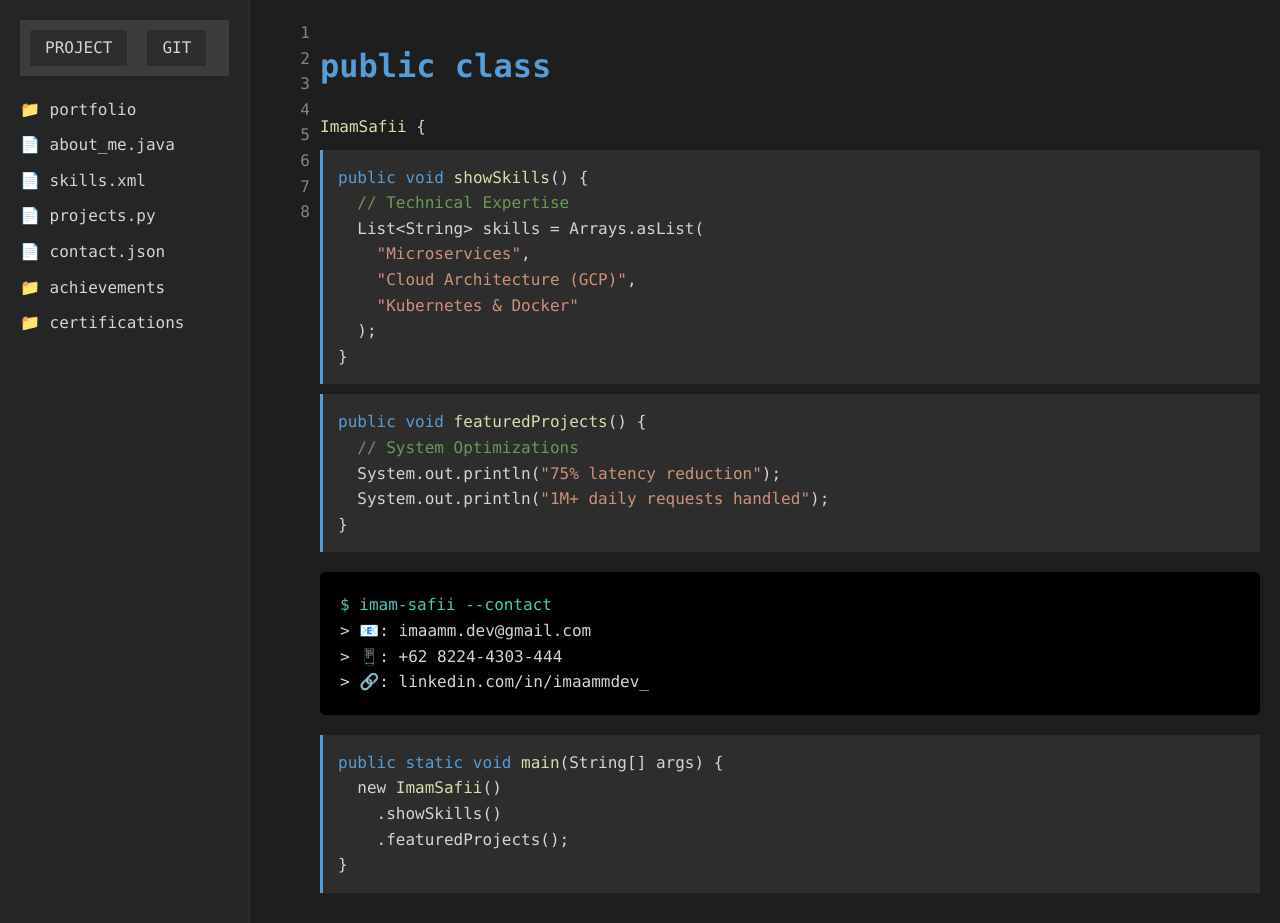
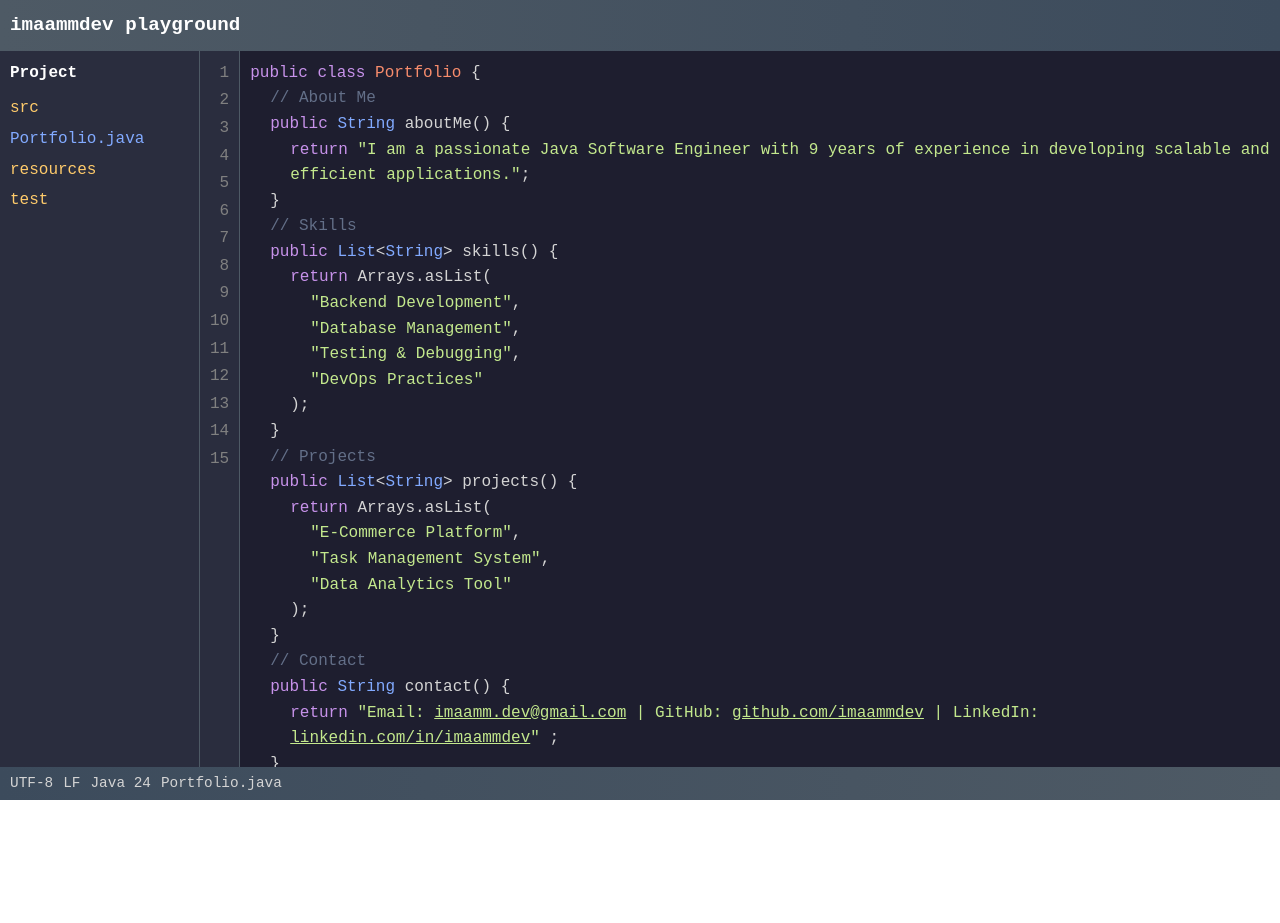
Before and after one commit to imaammdev/imaammdev.github.io, a plain HTML site: page index.html in a window 1280 px wide. After the commit the page ends 800 px from the top, so only its background shows below. Drawn offline with Linux system fonts and the light colour scheme.

Commit message:
Update index.html

```diff
--- a/index.html
+++ b/index.html
@@ -3,199 +3,266 @@
 <head>
     <meta charset="UTF-8">
     <meta name="viewport" content="width=device-width, initial-scale=1.0">
-    <title>Imam Safii | Dev IDE Portfolio</title>
+    <title>imaamm.dev portofolio</title>
     <style>
-        :root {
-            --ide-bg: #1e1e1e;
-            --ide-text: #d4d4d4;
-            --keyword: #569cd6;
-            --string: #ce9178;
-            --comment: #6a9955;
-            --function: #dcdcaa;
-            --number: #b5cea8;
+        /* General Styles */
+* {
+    margin: 0;
+    padding: 0;
+    box-sizing: border-box;
 }
 
 body {
-            margin: 0;
-            background: var(--ide-bg);
-            color: var(--ide-text);
-            font-family: 'Fira Code', 'Consolas', monospace;
+    font-family: 'JetBrains Mono', 'Courier New', Courier, monospace;
+    background: linear-gradient(to bottom, #1e1e2f, #2b2b43); /* Gradient background */
+    color: #d4d4d4; /* Default text color */
     line-height: 1.6;
+    overflow: hidden; /* Prevent body-level scrolling */
 }
 
-        .ide-container {
-            display: grid;
-            grid-template-columns: 250px 1fr;
-            min-height: 100vh;
+.intellij {
+    display: flex;
+    flex-direction: column;
+    height: 100vh; /* Full screen height */
 }
 
-        /* IDE Sidebar */
-        .sidebar {
-            background: #252526;
-            padding: 20px;
-            border-right: 1px solid #333;
+.header {
+    background: linear-gradient(to right, #4e5a65, #3c4b5c); /* Gradient toolbar */
+    padding: 10px;
+    display: flex;
+    align-items: center;
+    justify-content: space-between;
 }
 
-        .file-tree {
-            list-style: none;
-            padding: 0;
+.logo {
+    font-size: 1.2rem;
+    font-weight: bold;
+    color: #ffffff; /* White logo text */
 }
 
-        .file-tree li {
-            padding: 5px 0;
+.buttons {
+    display: flex;
+    gap: 10px;
+}
+
+.button {
+    color: #d4d4d4; /* Toolbar button text */
     cursor: pointer;
 }
 
-        .file-tree li:hover {
-            background: #2a2d2e;
+.button:hover {
+    color: #ffffff; /* Highlight on hover */
 }
 
-        /* Main Editor Area */
+.main-content {
+    display: flex;
+    flex: 1;
+    overflow: hidden; /* Prevent main content from overflowing */
+}
+
+.sidebar {
+    width: 200px;
+    background: #2a2d3e; /* Vibrant sidebar background */
+    padding: 10px;
+    border-right: 1px solid #4e5a65;
+    overflow-y: auto; /* Enable vertical scrolling for sidebar */
+}
+
+.sidebar-header {
+    font-weight: bold;
+    margin-bottom: 10px;
+    color: #ffffff;
+}
+
+.project-tree {
+    list-style: none;
+    padding: 0;
+    margin: 0;
+}
+
+.project-tree li {
+    margin: 5px 0;
+}
+
+.folder {
+    color: #ffcb6b; /* Bright yellow for folders */
+    cursor: pointer;
+}
+
+.file {
+    color: #82aaff; /* Bright blue for files */
+    cursor: pointer;
+}
+
 .editor {
-            padding: 20px;
-            position: relative;
+    flex: 1;
+    display: flex;
+    overflow: hidden; /* Prevent editor from overflowing */
 }
 
 .line-numbers {
-            position: absolute;
-            left: 0;
-            top: 0;
-            padding: 20px;
-            color: #858585;
-            text-align: right;
-            width: 40px;
+    background: #2a2d3e; /* Vibrant line number background */
+    color: #808080; /* Gray for line numbers */
+    padding: 10px;
+    border-right: 1px solid #4e5a65;
+    user-select: none;
+    overflow-y: auto; /* Enable vertical scrolling for line numbers */
 }
 
-        .code-content {
-            margin-left: 50px;
+.line-numbers span {
+    display: block;
+    text-align: right;
+    margin-bottom: 2px;
 }
 
-        /* Syntax Highlighting */
-        .keyword { color: var(--keyword); }
-        .string { color: var(--string); }
-        .comment { color: var(--comment); }
-        .function { color: var(--function); }
-        .number { color: var(--number); }
-
-        /* Project Cards */
-        .project-card {
-            background: #2d2d2d;
-            padding: 15px;
-            margin: 10px 0;
-            border-left: 3px solid var(--keyword);
+.code {
+    padding: 10px;
+    flex: 1;
+    overflow-y: auto; /* Enable vertical scrolling for code area */
+    background: #1e1e2f; /* Dark editor background */
 }
 
-        .project-card:hover {
-            background: #3c3c3c;
+.line {
+    margin: 0;
 }
 
-        /* Terminal Effect */
-        .terminal {
-            background: #000;
-            padding: 20px;
-            border-radius: 5px;
-            margin: 20px 0;
+.indent {
+    margin-left: 20px;
 }
 
-        .prompt {
-            color: #4ec9b0;
+.double-indent {
+    margin-left: 40px;
 }
 
-        /* IDE Top Bar */
-        .ide-header {
-            background: #3c3c3c;
-            padding: 10px;
-            display: flex;
-            gap: 20px;
+.triple-indent {
+    margin-left: 60px;
 }
 
-        .tab {
-            padding: 5px 15px;
-            background: #2d2d2d;
-            border-radius: 3px 3px 0 0;
+.keyword {
+    color: #c792ea; /* Purple for keywords */
 }
 
-        /* Animations */
-        @keyframes blink {
-            50% { opacity: 0; }
+.class-name {
+    color: #f78c6c; /* Orange for class names */
 }
 
-        .cursor {
-            animation: blink 1s step-end infinite;
+.type {
+    color: #82aaff; /* Bright blue for types */
 }
 
-        /* Responsive Design */
-        @media (max-width: 768px) {
-            .ide-container {
-                grid-template-columns: 1fr;
+.string {
+    color: #c3e88d; /* Green for strings */
 }
-            .sidebar {
-                display: none;
+
+.comment {
+    color: #636f88; /* Soft gray for comments */
 }
+
+.status-bar {
+    background: linear-gradient(to right, #3c4b5c, #4e5a65); /* Gradient status bar */
+    padding: 5px 10px;
+    display: flex;
+    gap: 10px;
+    color: #d4d4d4;
+    font-size: 0.9rem;
+}
+
+.status-item {
+    cursor: default;
 }
     </style>
 </head>
 <body>
-    <div class="ide-container">
+    <!-- IntelliJ-like Container -->
+    <div class="intellij">
+        <!-- Header (Toolbar) -->
+        <div class="header">
+            <div class="toolbar">
+                <span class="logo">imaammdev playground</span>
+            </div>
+        </div>
+
+        <!-- Main Content Area -->
+        <div class="main-content">
+            <!-- Sidebar (Project Explorer) -->
             <div class="sidebar">
-            <div class="ide-header">
-                <div class="tab active">PROJECT</div>
-                <div class="tab">GIT</div>
-            </div>
-            <ul class="file-tree">
-                <li>📁 portfolio</li>
-                <li>📄 about_me.java</li>
-                <li>📄 skills.xml</li>
-                <li>📄 projects.py</li>
-                <li>📄 contact.json</li>
-                <li>📁 achievements</li>
-                <li>📁 certifications</li>
+                <div class="sidebar-header">Project</div>
+                <ul class="project-tree">
+                    <li><span class="folder">src</span>
+                        <ul>
+                            <li><span class="file">Portfolio.java</span></li>
+                        </ul>
+                    </li>
+                    <li><span class="folder">resources</span></li>
+                    <li><span class="folder">test</span></li>
                 </ul>
             </div>
 
+            <!-- Editor Area -->
             <div class="editor">
-            <div class="line-numbers">1<br>2<br>3<br>4<br>5<br>6<br>7<br>8</div>
-            <div class="code-content">
-                <h1 class="keyword">public class</h1>
-                <span class="function">ImamSafii</span> {<br>
+                <div class="line-numbers">
+                    <span>1</span>
+                    <span>2</span>
+                    <span>3</span>
+                    <span>4</span>
+                    <span>5</span>
+                    <span>6</span>
+                    <span>7</span>
+                    <span>8</span>
+                    <span>9</span>
+                    <span>10</span>
+                    <span>11</span>
+                    <span>12</span>
+                    <span>13</span>
+                    <span>14</span>
+                    <span>15</span>
 
-                <div class="project-card">
-                    <span class="keyword">public void</span>
-                    <span class="function">showSkills</span>() {<br>
-                    &nbsp;&nbsp;<span class="comment">// Technical Expertise</span><br>
-                    &nbsp;&nbsp;List&lt;String&gt; skills = Arrays.asList(<br>
-                    &nbsp;&nbsp;&nbsp;&nbsp;<span class="string">"Microservices"</span>,<br>
-                    &nbsp;&nbsp;&nbsp;&nbsp;<span class="string">"Cloud Architecture (GCP)"</span>,<br>
-                    &nbsp;&nbsp;&nbsp;&nbsp;<span class="string">"Kubernetes & Docker"</span><br>
-                    &nbsp;&nbsp;);<br>
-                    }
+
+                </div>
+                <div class="code">
+                    <p class="line"><span class="keyword">public</span> <span class="keyword">class</span> <span class="class-name">Portfolio</span> {</p>
+                    <p class="line indent"><span class="comment">// About Me</span></p>
+                    <p class="line indent"><span class="keyword">public</span> <span class="type">String</span> aboutMe() {</p>
+                    <p class="line double-indent"><span class="keyword">return</span> <span class="string">"I am a passionate Java Software Engineer with 9 years of experience in developing scalable and efficient applications."</span>;</p>
+                    <p class="line indent">}</p>
+
+                    <p class="line indent"><span class="comment">// Skills</span></p>
+                    <p class="line indent"><span class="keyword">public</span> <span class="type">List</span><<span class="type">String</span>> skills() {</p>
+                    <p class="line double-indent"><span class="keyword">return</span> Arrays.asList(</p>
+                    <p class="line triple-indent"><span class="string">"Backend Development"</span>,</p>
+                    <p class="line triple-indent"><span class="string">"Database Management"</span>,</p>
+                    <p class="line triple-indent"><span class="string">"Testing & Debugging"</span>,</p>
+                    <p class="line triple-indent"><span class="string">"DevOps Practices"</span></p>
+                    <p class="line double-indent">);</p>
+                    <p class="line indent">}</p>
+
+                    <p class="line indent"><span class="comment">// Projects</span></p>
+                    <p class="line indent"><span class="keyword">public</span> <span class="type">List</span><<span class="type">String</span>> projects() {</p>
+                    <p class="line double-indent"><span class="keyword">return</span> Arrays.asList(</p>
+                    <p class="line triple-indent"><span class="string">"E-Commerce Platform"</span>,</p>
+                    <p class="line triple-indent"><span class="string">"Task Management System"</span>,</p>
+                    <p class="line triple-indent"><span class="string">"Data Analytics Tool"</span></p>
+                    <p class="line double-indent">);</p>
+                    <p class="line indent">}</p>
+
+                    <p class="line indent"><span class="comment">// Contact</span></p>
+                    <p class="line indent"><span class="keyword">public</span> <span class="type">String</span> contact() {</p>
+                    <p class="line double-indent"><span class="keyword">return</span> <span class="string">
+                        "Email: <a class="string" href='mailto:imaamm.dev@gmail.com' target='_blank'>imaamm.dev@gmail.com</a> |
+                        GitHub: <a class="string" href='https://github.com/imaammdev' target='_blank'>github.com/imaammdev</a> |
+                        LinkedIn: <a class="string" href='https://linkedin.com/in/imaammdev' target='_blank'>linkedin.com/in/imaammdev</a>"
+                    </span>;</p>
+                    <p class="line indent">}</p>
+                </div>
+            </div>
         </div>
 
-                <div class="project-card">
-                    <span class="keyword">public void</span>
-                    <span class="function">featuredProjects</span>() {<br>
-                    &nbsp;&nbsp;<span class="comment">// System Optimizations</span><br>
-                    &nbsp;&nbsp;System.out.println(<span class="string">"75% latency reduction"</span>);<br>
-                    &nbsp;&nbsp;System.out.println(<span class="string">"1M+ daily requests handled"</span>);<br>
-                    }
-                </div>
-
-                <div class="terminal">
-                    <span class="prompt">$ imam-safii --contact</span><br>
-                    > 📧: imaamm.dev@gmail.com<br>
-                    > 📱: +62 8224-4303-444<br>
-                    > 🔗: linkedin.com/in/imaammdev<span class="cursor">_</span>
-                </div>
-
-                <div class="project-card">
-                    <span class="keyword">public static void</span>
-                    <span class="function">main</span>(String[] args) {<br>
-                    &nbsp;&nbsp;new <span class="function">ImamSafii</span>()<br>
-                    &nbsp;&nbsp;&nbsp;&nbsp;.showSkills()<br>
-                    &nbsp;&nbsp;&nbsp;&nbsp;.featuredProjects();<br>
-                    }
-                </div>
-            </div>
+        <!-- Status Bar -->
+        <div class="status-bar">
+            <div class="status-item">UTF-8</div>
+            <div class="status-item">LF</div>
+            <div class="status-item">Java 24</div>
+            <div class="status-item">Portfolio.java</div>
         </div>
     </div>
 </body>
```
Lines whose indentation alone changed are shown as unchanged.
